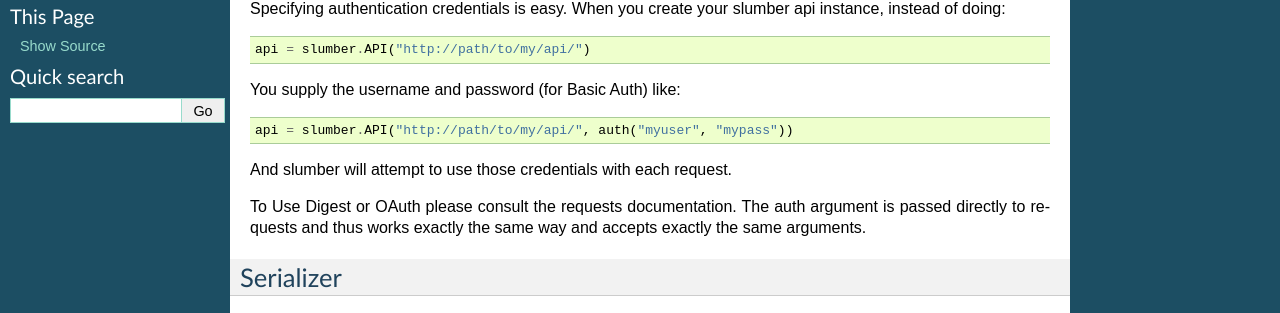
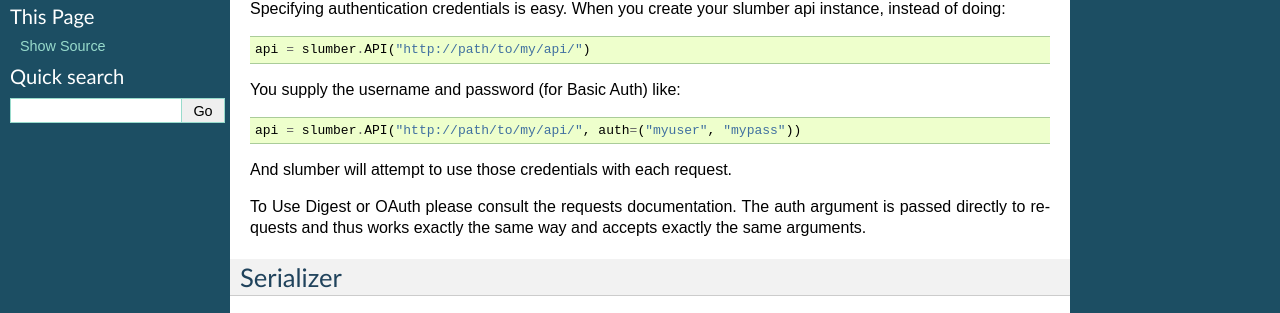
Before and after one commit to samgiles/slumber, a Sphinx documentation site: the page built from docs/options.rst, in a window 1280 px wide. Shown: the part 298-611 px from the top of the page. Built offline with Sphinx 7.4.7, drawn with Linux system fonts in a browser that asks for light colours.

Commit message:
fix a typo

```diff
--- a/docs/options.rst
+++ b/docs/options.rst
@@ -21,7 +21,7 @@ api instance, instead of doing::
 
 You supply the username and password (for Basic Auth) like::
 
-    api = slumber.API("http://path/to/my/api/", auth("myuser", "mypass"))
+    api = slumber.API("http://path/to/my/api/", auth=("myuser", "mypass"))
 
 And slumber will attempt to use those credentials with each request.
 
```
